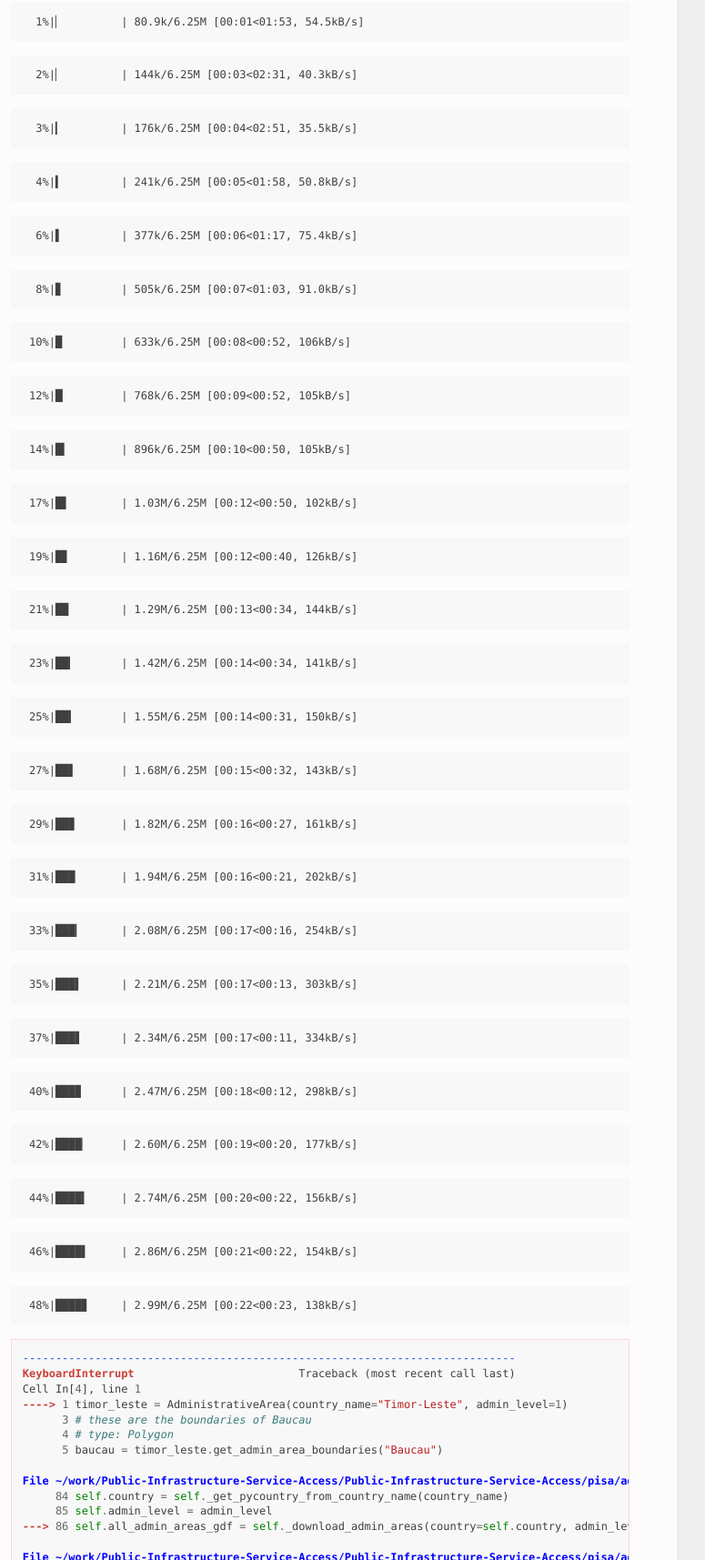
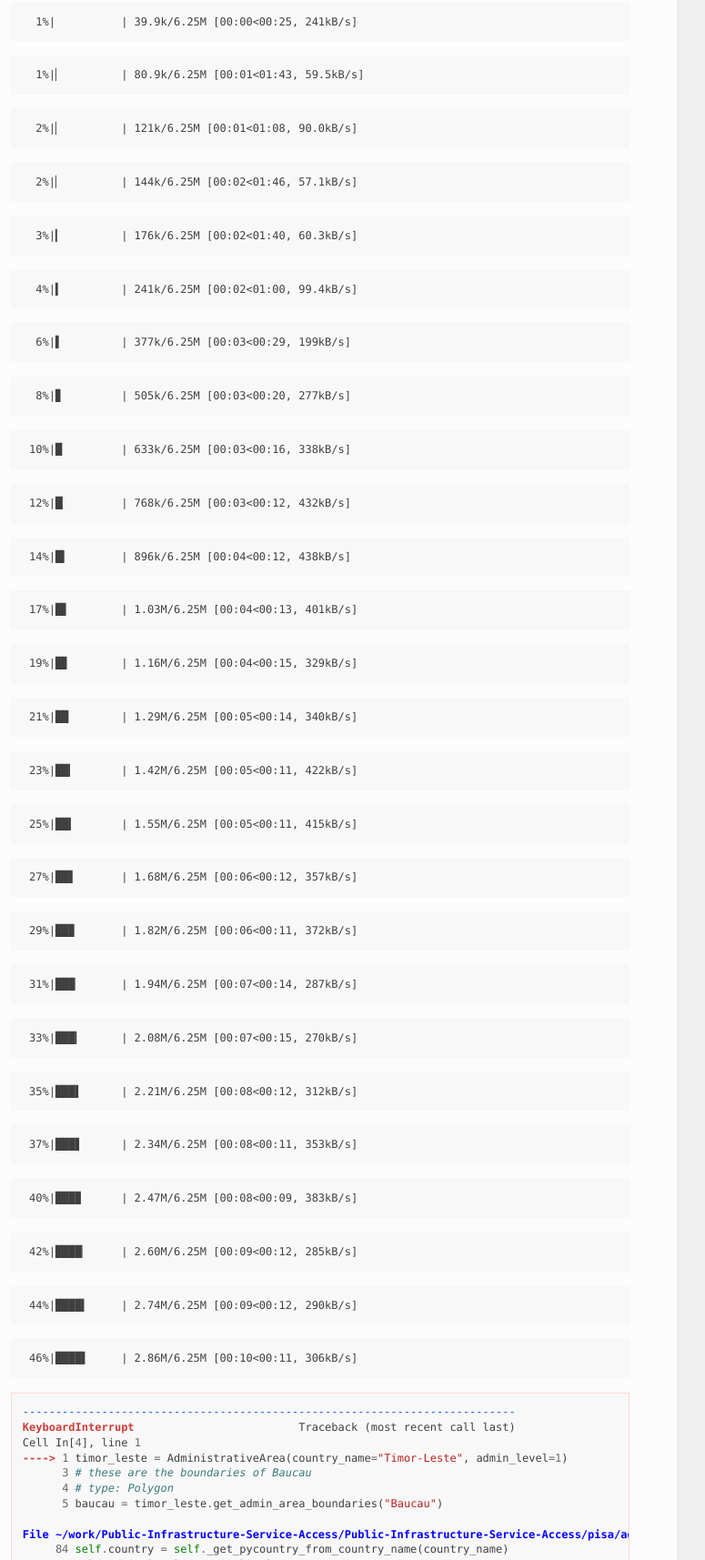
Before and after one commit to Analytics-for-a-Better-World/Public-Infrastructure-Service-Access, a plain HTML site: page examples/pisa_showcase_osm.html in a window 1280 px wide. Shown: the part 1754-3469 px from the top of the page at 91% size, without its empty margins (356-1131 px from the left). Drawn offline with Linux system fonts and the light colour scheme.

Commit message:
Deploying to gh-pages from @ Analytics-for-a-Better-World/Public-Infrastructure-Service-Access@72e517262e013357a79d0d06e69c71bc670e6c80 🚀

```diff
--- a/examples/pisa_showcase_osm.html
+++ b/examples/pisa_showcase_osm.html
@@ -169,79 +169,82 @@
 <div class="output stderr highlight-myst-ansi notranslate"><div class="highlight"><pre><span></span>  0%|          | 0.00/6.25M [00:00&lt;?, ?B/s]
 </pre></div>
 </div>
-<div class="output stderr highlight-myst-ansi notranslate"><div class="highlight"><pre><span></span>  1%|▏         | 80.9k/6.25M [00:01&lt;01:53, 54.5kB/s]
+<div class="output stderr highlight-myst-ansi notranslate"><div class="highlight"><pre><span></span>  1%|          | 39.9k/6.25M [00:00&lt;00:25, 241kB/s]
 </pre></div>
 </div>
-<div class="output stderr highlight-myst-ansi notranslate"><div class="highlight"><pre><span></span>  2%|▏         | 144k/6.25M [00:03&lt;02:31, 40.3kB/s]
+<div class="output stderr highlight-myst-ansi notranslate"><div class="highlight"><pre><span></span>  1%|▏         | 80.9k/6.25M [00:01&lt;01:43, 59.5kB/s]
 </pre></div>
 </div>
-<div class="output stderr highlight-myst-ansi notranslate"><div class="highlight"><pre><span></span>  3%|▎         | 176k/6.25M [00:04&lt;02:51, 35.5kB/s]
+<div class="output stderr highlight-myst-ansi notranslate"><div class="highlight"><pre><span></span>  2%|▏         | 121k/6.25M [00:01&lt;01:08, 90.0kB/s]
 </pre></div>
 </div>
-<div class="output stderr highlight-myst-ansi notranslate"><div class="highlight"><pre><span></span>  4%|▍         | 241k/6.25M [00:05&lt;01:58, 50.8kB/s]
+<div class="output stderr highlight-myst-ansi notranslate"><div class="highlight"><pre><span></span>  2%|▏         | 144k/6.25M [00:02&lt;01:46, 57.1kB/s]
 </pre></div>
 </div>
-<div class="output stderr highlight-myst-ansi notranslate"><div class="highlight"><pre><span></span>  6%|▌         | 377k/6.25M [00:06&lt;01:17, 75.4kB/s]
+<div class="output stderr highlight-myst-ansi notranslate"><div class="highlight"><pre><span></span>  3%|▎         | 176k/6.25M [00:02&lt;01:40, 60.3kB/s]
 </pre></div>
 </div>
-<div class="output stderr highlight-myst-ansi notranslate"><div class="highlight"><pre><span></span>  8%|▊         | 505k/6.25M [00:07&lt;01:03, 91.0kB/s]
+<div class="output stderr highlight-myst-ansi notranslate"><div class="highlight"><pre><span></span>  4%|▍         | 241k/6.25M [00:02&lt;01:00, 99.4kB/s]
 </pre></div>
 </div>
-<div class="output stderr highlight-myst-ansi notranslate"><div class="highlight"><pre><span></span> 10%|█         | 633k/6.25M [00:08&lt;00:52, 106kB/s]
+<div class="output stderr highlight-myst-ansi notranslate"><div class="highlight"><pre><span></span>  6%|▌         | 377k/6.25M [00:03&lt;00:29, 199kB/s]
 </pre></div>
 </div>
-<div class="output stderr highlight-myst-ansi notranslate"><div class="highlight"><pre><span></span> 12%|█▏        | 768k/6.25M [00:09&lt;00:52, 105kB/s]
+<div class="output stderr highlight-myst-ansi notranslate"><div class="highlight"><pre><span></span>  8%|▊         | 505k/6.25M [00:03&lt;00:20, 277kB/s]
 </pre></div>
 </div>
-<div class="output stderr highlight-myst-ansi notranslate"><div class="highlight"><pre><span></span> 14%|█▍        | 896k/6.25M [00:10&lt;00:50, 105kB/s]
+<div class="output stderr highlight-myst-ansi notranslate"><div class="highlight"><pre><span></span> 10%|█         | 633k/6.25M [00:03&lt;00:16, 338kB/s]
 </pre></div>
 </div>
-<div class="output stderr highlight-myst-ansi notranslate"><div class="highlight"><pre><span></span> 17%|█▋        | 1.03M/6.25M [00:12&lt;00:50, 102kB/s]
+<div class="output stderr highlight-myst-ansi notranslate"><div class="highlight"><pre><span></span> 12%|█▏        | 768k/6.25M [00:03&lt;00:12, 432kB/s]
 </pre></div>
 </div>
-<div class="output stderr highlight-myst-ansi notranslate"><div class="highlight"><pre><span></span> 19%|█▊        | 1.16M/6.25M [00:12&lt;00:40, 126kB/s]
+<div class="output stderr highlight-myst-ansi notranslate"><div class="highlight"><pre><span></span> 14%|█▍        | 896k/6.25M [00:04&lt;00:12, 438kB/s]
 </pre></div>
 </div>
-<div class="output stderr highlight-myst-ansi notranslate"><div class="highlight"><pre><span></span> 21%|██        | 1.29M/6.25M [00:13&lt;00:34, 144kB/s]
+<div class="output stderr highlight-myst-ansi notranslate"><div class="highlight"><pre><span></span> 17%|█▋        | 1.03M/6.25M [00:04&lt;00:13, 401kB/s]
 </pre></div>
 </div>
-<div class="output stderr highlight-myst-ansi notranslate"><div class="highlight"><pre><span></span> 23%|██▎       | 1.42M/6.25M [00:14&lt;00:34, 141kB/s]
+<div class="output stderr highlight-myst-ansi notranslate"><div class="highlight"><pre><span></span> 19%|█▊        | 1.16M/6.25M [00:04&lt;00:15, 329kB/s]
 </pre></div>
 </div>
-<div class="output stderr highlight-myst-ansi notranslate"><div class="highlight"><pre><span></span> 25%|██▍       | 1.55M/6.25M [00:14&lt;00:31, 150kB/s]
+<div class="output stderr highlight-myst-ansi notranslate"><div class="highlight"><pre><span></span> 21%|██        | 1.29M/6.25M [00:05&lt;00:14, 340kB/s]
 </pre></div>
 </div>
-<div class="output stderr highlight-myst-ansi notranslate"><div class="highlight"><pre><span></span> 27%|██▋       | 1.68M/6.25M [00:15&lt;00:32, 143kB/s]
+<div class="output stderr highlight-myst-ansi notranslate"><div class="highlight"><pre><span></span> 23%|██▎       | 1.42M/6.25M [00:05&lt;00:11, 422kB/s]
 </pre></div>
 </div>
-<div class="output stderr highlight-myst-ansi notranslate"><div class="highlight"><pre><span></span> 29%|██▉       | 1.82M/6.25M [00:16&lt;00:27, 161kB/s]
+<div class="output stderr highlight-myst-ansi notranslate"><div class="highlight"><pre><span></span> 25%|██▍       | 1.55M/6.25M [00:05&lt;00:11, 415kB/s]
 </pre></div>
 </div>
-<div class="output stderr highlight-myst-ansi notranslate"><div class="highlight"><pre><span></span> 31%|███       | 1.94M/6.25M [00:16&lt;00:21, 202kB/s]
+<div class="output stderr highlight-myst-ansi notranslate"><div class="highlight"><pre><span></span> 27%|██▋       | 1.68M/6.25M [00:06&lt;00:12, 357kB/s]
 </pre></div>
 </div>
-<div class="output stderr highlight-myst-ansi notranslate"><div class="highlight"><pre><span></span> 33%|███▎      | 2.08M/6.25M [00:17&lt;00:16, 254kB/s]
+<div class="output stderr highlight-myst-ansi notranslate"><div class="highlight"><pre><span></span> 29%|██▉       | 1.82M/6.25M [00:06&lt;00:11, 372kB/s]
 </pre></div>
 </div>
-<div class="output stderr highlight-myst-ansi notranslate"><div class="highlight"><pre><span></span> 35%|███▌      | 2.21M/6.25M [00:17&lt;00:13, 303kB/s]
+<div class="output stderr highlight-myst-ansi notranslate"><div class="highlight"><pre><span></span> 31%|███       | 1.94M/6.25M [00:07&lt;00:14, 287kB/s]
 </pre></div>
 </div>
-<div class="output stderr highlight-myst-ansi notranslate"><div class="highlight"><pre><span></span> 37%|███▋      | 2.34M/6.25M [00:17&lt;00:11, 334kB/s]
+<div class="output stderr highlight-myst-ansi notranslate"><div class="highlight"><pre><span></span> 33%|███▎      | 2.08M/6.25M [00:07&lt;00:15, 270kB/s]
 </pre></div>
 </div>
-<div class="output stderr highlight-myst-ansi notranslate"><div class="highlight"><pre><span></span> 40%|███▉      | 2.47M/6.25M [00:18&lt;00:12, 298kB/s]
+<div class="output stderr highlight-myst-ansi notranslate"><div class="highlight"><pre><span></span> 35%|███▌      | 2.21M/6.25M [00:08&lt;00:12, 312kB/s]
 </pre></div>
 </div>
-<div class="output stderr highlight-myst-ansi notranslate"><div class="highlight"><pre><span></span> 42%|████▏     | 2.60M/6.25M [00:19&lt;00:20, 177kB/s]
+<div class="output stderr highlight-myst-ansi notranslate"><div class="highlight"><pre><span></span> 37%|███▋      | 2.34M/6.25M [00:08&lt;00:11, 353kB/s]
 </pre></div>
 </div>
-<div class="output stderr highlight-myst-ansi notranslate"><div class="highlight"><pre><span></span> 44%|████▍     | 2.74M/6.25M [00:20&lt;00:22, 156kB/s]
+<div class="output stderr highlight-myst-ansi notranslate"><div class="highlight"><pre><span></span> 40%|███▉      | 2.47M/6.25M [00:08&lt;00:09, 383kB/s]
 </pre></div>
 </div>
-<div class="output stderr highlight-myst-ansi notranslate"><div class="highlight"><pre><span></span> 46%|████▌     | 2.86M/6.25M [00:21&lt;00:22, 154kB/s]
+<div class="output stderr highlight-myst-ansi notranslate"><div class="highlight"><pre><span></span> 42%|████▏     | 2.60M/6.25M [00:09&lt;00:12, 285kB/s]
 </pre></div>
 </div>
-<div class="output stderr highlight-myst-ansi notranslate"><div class="highlight"><pre><span></span> 48%|████▊     | 2.99M/6.25M [00:22&lt;00:23, 138kB/s]
+<div class="output stderr highlight-myst-ansi notranslate"><div class="highlight"><pre><span></span> 44%|████▍     | 2.74M/6.25M [00:09&lt;00:12, 290kB/s]
+</pre></div>
+</div>
+<div class="output stderr highlight-myst-ansi notranslate"><div class="highlight"><pre><span></span> 46%|████▌     | 2.86M/6.25M [00:10&lt;00:11, 306kB/s]
 </pre></div>
 </div>
 <div class="output traceback highlight-ipythontb notranslate"><div class="highlight"><pre><span></span><span class="gt">---------------------------------------------------------------------------</span>
```
Also changed, not shown: searchindex.js.
